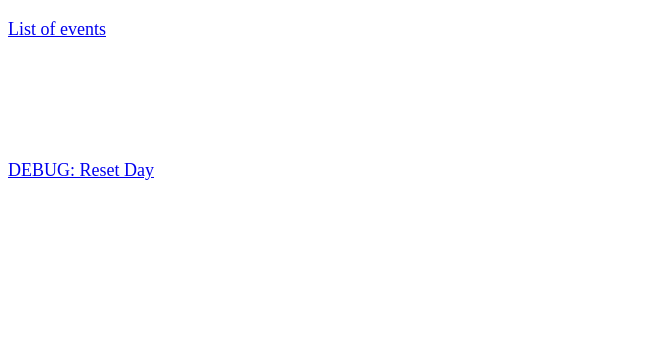
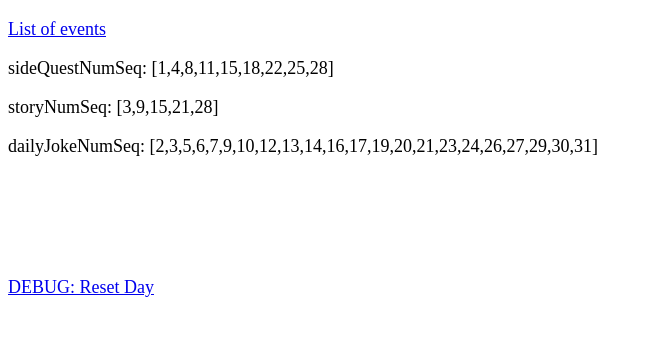
Before and after one commit to gergelyhornyak/namizu, a Flask app: template flask-app/app_dir/templates/namizu/adminPage.html in a window 1280 px wide. Shown: the part 461-800 px from the top of the page, without its empty margins (0-652 px from the left). Run offline with Flask 3, Linux system fonts and the light colour scheme; the template is opened without the code that fills it, so the values that code supplies are empty; parts of the project's set-up code (start-up, migrations or seed data) failed here and were passed over.

Commit message:
admin page shows event days sequences

```diff
--- a/flask-app/app_dir/templates/namizu/adminPage.html
+++ b/flask-app/app_dir/templates/namizu/adminPage.html
@@ -31,6 +31,9 @@
         <a href="{{ url_for('namizu.eventsList') }}">
             <p>List of events</p>
         </a>
+        <p>sideQuestNumSeq: [1,4,8,11,15,18,22,25,28]</p>
+        <p>storyNumSeq: [3,9,15,21,28]</p>
+        <p>dailyJokeNumSeq: [2,3,5,6,7,9,10,12,13,14,16,17,19,20,21,23,24,26,27,29,30,31]</p>
         <br><br><br><br>
         <a href="{{ url_for('namizu.resetDayCommand') }}">
             <p>DEBUG: Reset Day</p>
```
